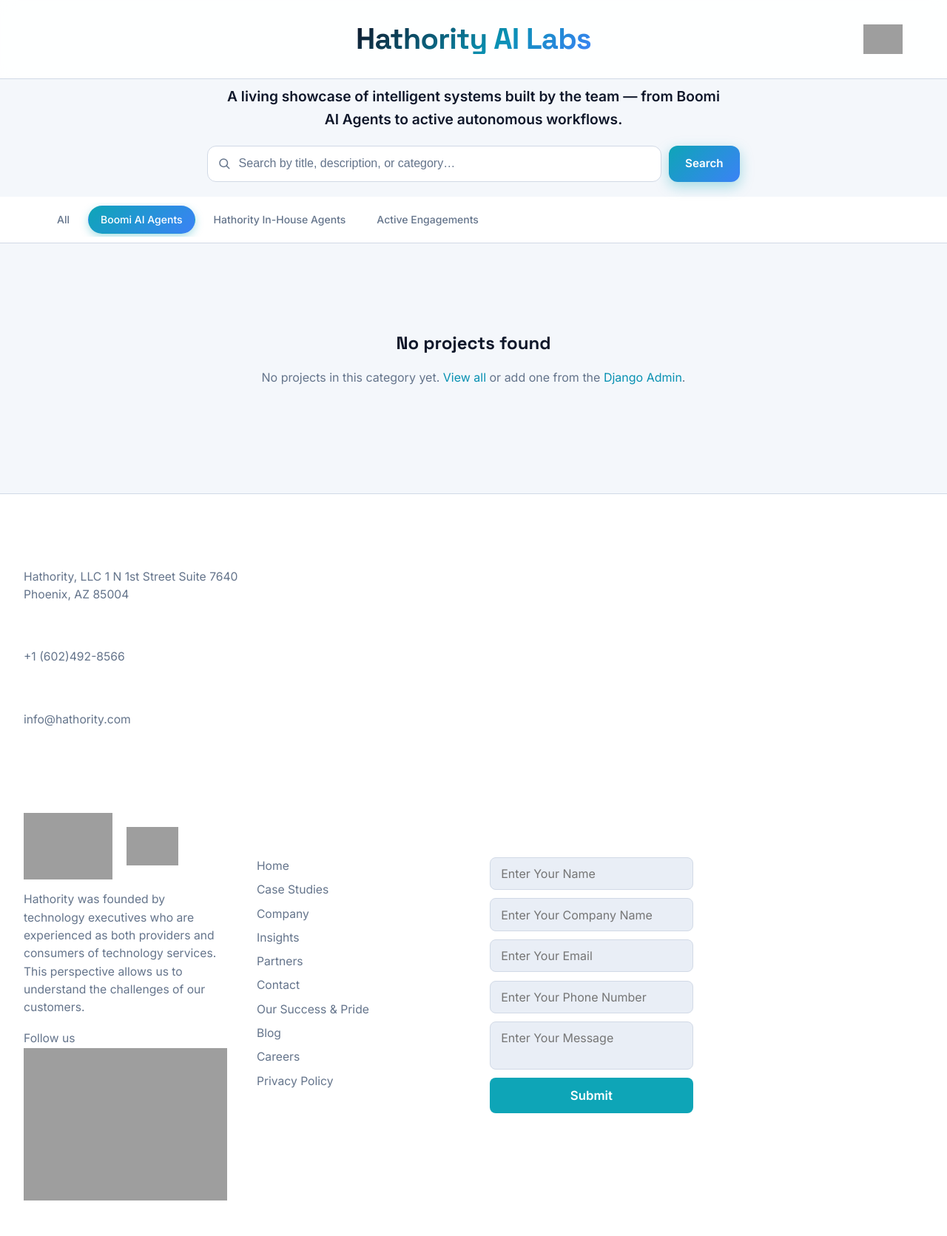
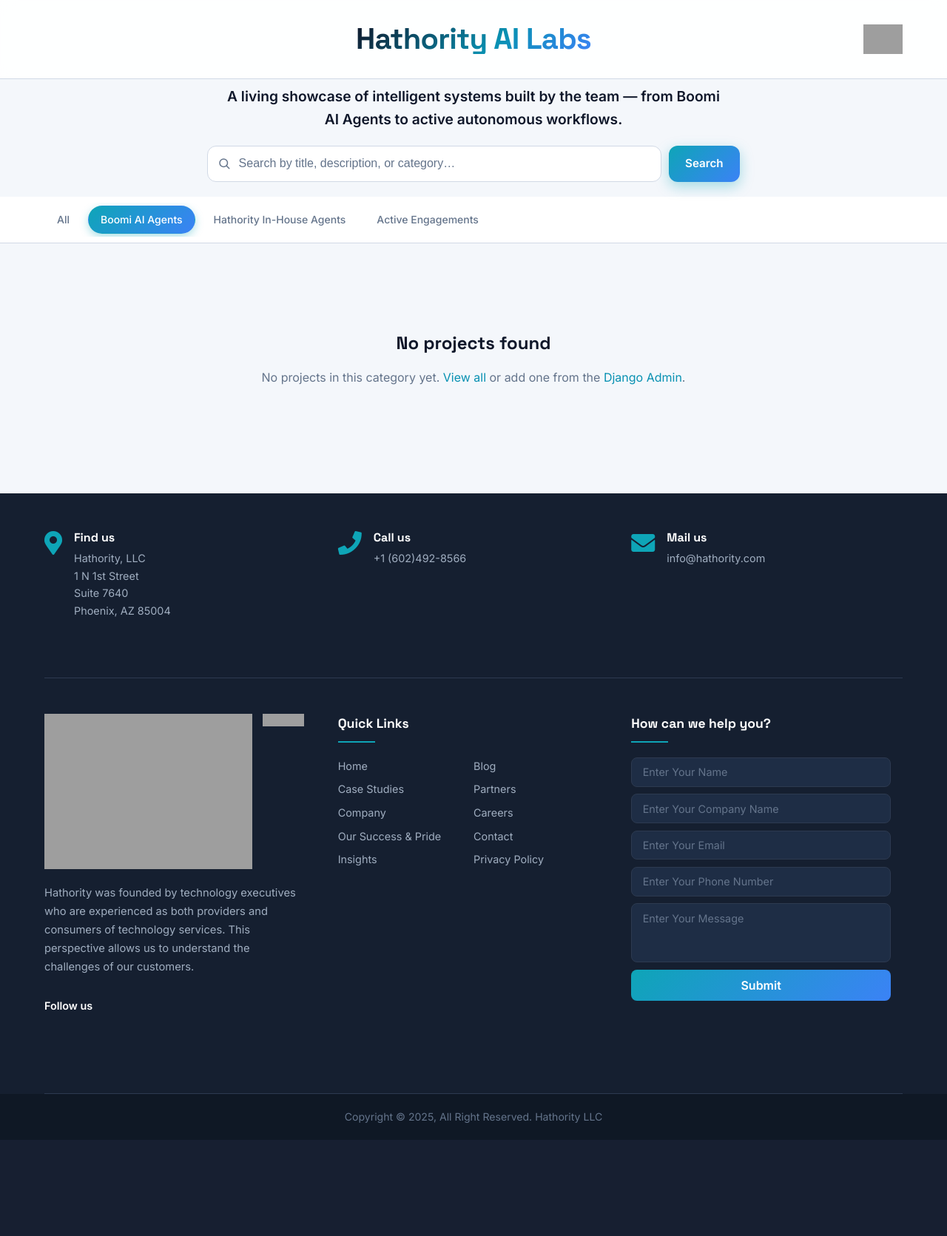
Before and after one commit to MSaitejaGoud/hathority-ai-labs, a Django app: page / in a window 1280 px wide. Shown: the whole page at 74% size. After the commit the page ends 1518 px from the top, so only its background shows below. Run offline with Django 5.2, Linux system fonts and the light colour scheme; data that the repository does not hold is empty; grey boxes are pictures that could not be loaded.

Commit message:
Fix: Improved footer structure

```diff
--- a/projects/templates/projects/base.html
+++ b/projects/templates/projects/base.html
@@ -7,7 +7,8 @@
   <meta name="description" content="Hathority AI Labs — explore AI agents, automations, and active agents built by our team." />
   <title>{% block title %}Hathority AI Labs{% endblock %}</title>
 
-  <link rel="stylesheet" href="{% static 'css/style.css' %}?v=3" />
+  <link rel="stylesheet" href="{% static 'css/style.css' %}?v=4" />
+  <link rel="stylesheet" href="https://cdnjs.cloudflare.com/ajax/libs/font-awesome/5.15.4/css/all.min.css" />
   <link rel="preconnect" href="https://fonts.googleapis.com" />
   <link rel="preconnect" href="https://fonts.gstatic.com" crossorigin />
   <link href="https://fonts.googleapis.com/css2?family=Inter:wght@400;500;600;700&family=Space+Grotesk:wght@600;700&display=swap" rel="stylesheet" />
@@ -27,60 +28,103 @@
     {% block content %}{% endblock %}
   </main>
 
-  <footer class="site-footer">
-    <div class="footer-main">
-      <div class="footer-row-top">
-        <div class="footer-col footer-contact">
-          <h3>Find us</h3>
-          <p>Hathority, LLC 1 N 1st Street Suite 7640 Phoenix, AZ 85004</p>
-          <h3>Call us</h3>
-          <p>+1 (602)492-8566</p>
-          <h3>Mail us</h3>
-          <p>info@hathority.com</p>
+  <footer class="footer-section">
+    <div class="container">
+      <div class="footer-cta pt-5 pb-5">
+        <div class="row">
+          <div class="col-xl-4 col-md-4 mb-30">
+            <div class="single-cta">
+              <i class="fas fa-map-marker-alt"></i>
+              <div class="cta-text">
+                <h4>Find us</h4>
+                <span>Hathority, LLC<br>1 N 1st Street<br>Suite 7640<br>Phoenix, AZ 85004</span>
               </div>
             </div>
-      <hr class="footer-divider">
-      <div class="footer-row-bottom">
-        <div class="footer-col footer-brand">
-          <div class="footer-logo-row">
-            <img src="https://hathority.com/wp-content/themes/hath/assets/images/hathority-logo2024-white.svg" alt="Hathority Logo" class="footer-logo-img">
-            <img src="https://hathority.com/img2025/Hathority_LLC_US_English_2025_Certification_Badge.png" alt="Great Place to Work" class="footer-badge-img">
           </div>
-          <div class="footer-brand-text">
-            <!-- <strong>HATHORITY</strong><br> -->
-            <!-- <span>AI.<span class="dot">•</span>Data.<span class="dot">•</span>Cloud</span> -->
-          </div>
-          <p class="footer-desc">Hathority was founded by technology executives who are experienced as both providers and consumers of technology services. This perspective allows us to understand the challenges of our customers.</p>
-          <div class="footer-social">
-            <span>Follow us</span>
-            <a href="https://www.linkedin.com/company/hathority-llc---integration-experts" target="_blank" class="footer-social-link"><img src="https://cdn.jsdelivr.net/gh/simple-icons/simple-icons/icons/linkedin.svg" alt="LinkedIn" class="footer-social-icon"></a>
+          <div class="col-xl-4 col-md-4 mb-30">
+            <div class="single-cta">
+              <i class="fa fa-phone"></i>
+              <div class="cta-text">
+                <h4>Call us</h4>
+                <span>+1 (602)492-8566</span>
               </div>
             </div>
-        <div class="footer-col footer-links">
+          </div>
+          <div class="col-xl-4 col-md-4 mb-30">
+            <div class="single-cta">
+              <i class="fa fa-envelope"></i>
+              <div class="cta-text">
+                <h4>Mail us</h4>
+                <span>info@hathority.com</span>
+              </div>
+            </div>
+          </div>
+        </div>
+      </div>
+      <div class="footer-content pt-5 pb-5">
+        <div class="row">
+          <div class="col-xl-4 col-lg-4 mb-50">
+            <div class="footer-widget">
+              <div class="footer-logo">
+                <a href="https://hathority.com/"><img src="https://hathority.com/wp-content/themes/hath/assets/images/hathority-logo2024-white.svg" alt="" style="width:80%;float:left;"></a>
+                <a href="https://www.greatplacetowork.com/certified-company/7088849" target="_blank"><img src="https://hathority.com/img2025/Hathority_LLC_US_English_2025_Certification_Badge.png" alt="" class="img-fluid" style="width:16%;float:left;margin-top:-25px;margin-left:4%;"></a>
+              </div>
+              <div class="footer-text">
+                <p>Hathority was founded by technology executives who are experienced as both providers and consumers of technology services. This perspective allows us to understand the challenges of our customers.</p>
+              </div>
+              <div class="footer-social-icon">
+                <span>Follow us</span>
+                <a href="https://www.linkedin.com/company/hathority-llc---integration-experts" target="_blank"><i class="fa fa-linkedin-square bg-gradient"></i></a>
+              </div>
+            </div>
+          </div>
+          <div class="col-xl-4 col-lg-4 col-md-6 mb-30">
+            <div class="footer-widget">
+              <div class="footer-widget-heading">
                 <h3>Quick Links</h3>
+              </div>
               <ul>
                 <li><a href="https://hathority.com/">Home</a></li>
                 <li><a href="https://hathority.com/casestudies">Case Studies</a></li>
                 <li><a href="https://hathority.com/company">Company</a></li>
+                <li><a href="https://hathority.com/our-customers-success-our-pride">Our Success &amp; Pride</a></li>
                 <li><a href="https://hathority.com/insights">Insights</a></li>
+                <li><a href="https://hathority.com/blog">Blog</a></li>
                 <li><a href="https://hathority.com/partners">Partners</a></li>
+                <li><a href="https://hathority.com/careers">Careers</a></li>
                 <li><a href="https://hathority.com/contact">Contact</a></li>
-            <li><a href="https://hathority.com/our-customers-success-our-pride">Our Success &amp; Pride</a></li>
-            <li><a href="https://hathority.com/blog">Blog</a></li>
-            <li><a href="https://hathority.com/careers">Careers</a></li>
                 <li><a href="https://hathority.com/privacy-policy">Privacy Policy</a></li>
               </ul>
             </div>
-        <div class="footer-col footer-help">
+          </div>
+          <div class="col-xl-4 col-lg-4 col-md-6 mb-50">
+            <div class="footer-widget">
+              <div class="footer-widget-heading">
                 <h3>How can we help you?</h3>
+              </div>
+              <div class="subscribe-form">
                 <form class="footer-form">
-            <input type="text" placeholder="Enter Your Name" required>
-            <input type="text" placeholder="Enter Your Company Name">
-            <input type="email" placeholder="Enter Your Email" required>
-            <input type="tel" placeholder="Enter Your Phone Number">
-            <textarea placeholder="Enter Your Message" required></textarea>
-            <button type="submit">Submit</button>
+                  <input type="text" name="your-name" placeholder="Enter Your Name" required>
+                  <input type="text" name="CompanyName" placeholder="Enter Your Company Name" required>
+                  <input type="email" name="your-email" placeholder="Enter Your Email" required>
+                  <input type="tel" name="your-tel" placeholder="Enter Your Phone Number" required>
+                  <textarea name="your-message" placeholder="Enter Your Message"></textarea>
+                  <input type="submit" value="Submit">
                 </form>
+              </div>
+            </div>
+          </div>
+        </div>
+      </div>
+    </div>
+    <div class="copyright-area">
+      <div class="container">
+        <div class="row">
+          <div class="col-xl-12 col-lg-12 text-center">
+            <div class="copyright-text">
+              <p>Copyright &copy; 2025, All Right Reserved. Hathority LLC</p>
+            </div>
+          </div>
         </div>
       </div>
     </div>
--- a/static/css/style.css
+++ b/static/css/style.css
@@ -131,189 +131,175 @@ body {
 .site-main { flex: 1; }
 .section { padding: 2rem 1.25rem 4rem; }
 
-.site-footer {
-  border-top: 1px solid var(--border);
-  background: var(--bg-elev);
-  color: var(--text-muted);
-  font-size: .98rem;
-  padding: 0;
+/* ---------- Footer ---------- */
+.footer-section {
+  background: #151f30;
+  color: #a0aec0;
+  font-size: .95rem;
 }
 
-.footer-main {
+.footer-cta {
+  border-bottom: 1px solid #2d3a50;
+}
+.pt-5 { padding-top: 3rem; }
+.pb-5 { padding-bottom: 3rem; }
+
+.row {
   display: flex;
   flex-wrap: wrap;
-  justify-content: space-between;
+  margin: 0 -15px;
+}
+.col-xl-4, .col-lg-4, .col-md-4, .col-md-6 {
+  padding: 0 15px;
+  flex: 0 0 33.333%;
+  max-width: 33.333%;
+}
+.col-xl-12 { flex: 0 0 100%; max-width: 100%; }
+.mb-30 { margin-bottom: 1.875rem; }
+.mb-50 { margin-bottom: 3.125rem; }
+
+.single-cta {
+  display: flex;
   align-items: flex-start;
-  max-width: 1400px;
-  margin: 0 auto;
-  padding: 2.5rem 2rem 1.5rem 2rem;
-  gap: 2.5rem;
+  gap: 1rem;
+}
+.single-cta i {
+  font-size: 2rem;
+  color: var(--primary);
+  margin-top: .2rem;
+  flex-shrink: 0;
+}
+.cta-text h4 {
+  color: #fff;
+  font-size: 1rem;
+  margin: 0 0 .25rem;
+  font-family: var(--font-display);
+}
+.cta-text span {
+  color: #a0aec0;
+  font-size: .9rem;
+  line-height: 1.6;
 }
 
-.footer-col {
-  flex: 1 1 220px;
-  min-width: 220px;
-  max-width: 340px;
-  margin-bottom: 1.5rem;
+.footer-content {
+  border-bottom: 1px solid #2d3a50;
 }
 
-.footer-contact h3,
-.footer-links h3,
-.footer-help h3 {
-  color: #fff;
-  font-size: 1.2rem;
-  margin-bottom: .7rem;
-  font-family: var(--font-display);
+.footer-widget { padding-right: 1rem; }
+
+.footer-logo {
+  overflow: hidden;
+  margin-bottom: 1.25rem;
+}
+.footer-logo::after { content: ''; display: table; clear: both; }
+
+.footer-text p {
+  color: #a0aec0;
+  font-size: .92rem;
+  line-height: 1.7;
+  margin-bottom: 1.25rem;
 }
 
-.footer-contact p {
-  margin: 0 0 1.1rem 0;
-  color: var(--text-muted);
+.footer-social-icon {
+  display: flex;
+  align-items: center;
+  gap: .75rem;
+}
+.footer-social-icon span {
+  color: #fff;
+  font-weight: 600;
+  font-size: .9rem;
+}
+.footer-social-icon a { color: #a0aec0; font-size: 1.6rem; transition: color .2s; }
+.footer-social-icon a:hover { color: var(--primary); }
+.footer-social-icon .bg-gradient { color: #0077b5; }
+
+.footer-widget-heading h3 {
+  color: #fff;
+  font-size: 1.1rem;
+  font-family: var(--font-display);
+  margin: 0 0 1.25rem;
+  position: relative;
+  padding-bottom: .75rem;
+}
+.footer-widget-heading h3::before {
+  content: '';
+  position: absolute;
+  left: 0;
+  bottom: 0;
+  width: 50px;
+  height: 2px;
+  background: var(--primary);
 }
 
-.footer-logo-row {
-  display: flex;
-  align-items: center;
-  gap: 1.2rem;
-  margin-bottom: .7rem;
-}
-.footer-logo-img {
-  width: 120px;
-  height: auto;
-}
-.footer-badge-img {
-  width: 70px;
-  height: auto;
-}
-.footer-brand-text {
-  font-family: var(--font-display);
-  font-size: 1.3rem;
-  color: #fff;
-  margin-bottom: .5rem;
-}
-.footer-brand-text .dot {
-  color: var(--warning);
-  font-size: 1.1em;
-  margin: 0 .2em;
-}
-.footer-desc {
-  color: var(--text-muted);
-  font-size: .98rem;
-  margin-bottom: 1.1rem;
-}
-.footer-main {
-  max-width: 1400px;
-  margin: 0 auto;
-  padding: 0 2rem 1.5rem 2rem;
-}
-.footer-row-top {
-  display: flex;
-  flex-wrap: wrap;
-  justify-content: flex-start;
-  align-items: flex-start;
-  padding-top: 2.5rem;
-  padding-bottom: 0.5rem;
-}
-.footer-row-bottom {
-  display: flex;
-  flex-wrap: wrap;
-  justify-content: space-between;
-  align-items: flex-start;
-  gap: 2.5rem;
-  padding-top: 1.5rem;
-}
-.footer-divider {
-  border: none;
-  border-top: 1.5px solid var(--border);
-  margin: 0;
-}
-.footer-col {
-  flex: 1 1 220px;
-  min-width: 220px;
-  max-width: 340px;
-  margin-bottom: 1.5rem;
-}
-  @media (max-width: 900px) {
-    .footer-main {
-      padding: 0 1rem 1rem 1rem;
-    }
-    .footer-row-top,
-    .footer-row-bottom {
-      flex-direction: column;
-      gap: 2rem;
-      padding-top: 1.5rem;
-    }
-    .footer-col {
-      max-width: 100%;
-    }
-  }
-  background: var(--primary);
-}
-.footer-social-icon {
-  width: 22px;
-  height: 22px;
-  filter: invert(1);
-}
-.footer-links ul {
+.footer-widget ul {
   list-style: none;
   padding: 0;
   margin: 0;
+  columns: 2;
+  column-gap: 1rem;
 }
-.footer-links li {
-  margin-bottom: .5rem;
+.footer-widget ul li { margin-bottom: .5rem; }
+.footer-widget ul li a {
+  color: #a0aec0;
+  font-size: .9rem;
+  transition: color .2s, padding-left .2s;
 }
-.footer-links a {
-  color: var(--text-muted);
-  text-decoration: none;
-  transition: color .2s;
+.footer-widget ul li a:hover {
+  color: var(--primary);
+  padding-left: .4rem;
 }
-.footer-links a:hover {
-  color: var(--primary-2);
-}
-.footer-help .footer-form {
+
+.subscribe-form .footer-form {
   display: flex;
   flex-direction: column;
-  gap: .7rem;
+  gap: .6rem;
 }
-.footer-help input,
-.footer-help textarea {
-  background: var(--surface-2);
-  border: 1px solid var(--border);
-  color: var(--text);
+.subscribe-form input,
+.subscribe-form textarea {
+  background: #1e2d45;
+  border: 1px solid #2d3a50;
+  color: #e2e8f0;
   border-radius: var(--radius-sm);
-  padding: .7rem .9rem;
-  font-size: 1rem;
+  padding: .65rem .9rem;
+  font-size: .9rem;
   font-family: var(--font-body);
+  width: 100%;
   resize: none;
 }
-.footer-help textarea {
-  min-height: 60px;
-  max-height: 120px;
-}
-.footer-help button {
-  background: var(--primary);
+.subscribe-form input::placeholder,
+.subscribe-form textarea::placeholder { color: #64748b; }
+.subscribe-form textarea { min-height: 80px; }
+.subscribe-form input[type="submit"] {
+  background: linear-gradient(135deg, var(--primary), var(--accent));
   color: #fff;
   border: none;
   border-radius: var(--radius-sm);
-  padding: .7rem 0;
-  font-size: 1.05rem;
+  padding: .7rem;
+  font-size: 1rem;
   font-weight: 600;
   cursor: pointer;
-  transition: background .2s;
+  transition: opacity .2s;
 }
-.footer-help button:hover {
-  background: var(--primary-2);
+.subscribe-form input[type="submit"]:hover { opacity: .88; }
+
+.copyright-area {
+  background: #0f1825;
+  padding: 1.25rem 0;
+  text-align: center;
+}
+.copyright-text p {
+  color: #64748b;
+  margin: 0;
+  font-size: .88rem;
 }
 
 @media (max-width: 900px) {
-  .footer-main {
-    flex-direction: column;
-    gap: 2rem;
-    padding: 2rem 1rem 1rem 1rem;
-  }
-  .footer-col {
+  .col-xl-4, .col-lg-4, .col-md-4, .col-md-6 {
+    flex: 0 0 100%;
     max-width: 100%;
   }
+  .footer-widget ul { columns: 1; }
 }
 
 /* ---------- Hero ---------- */
```
Lines whose indentation alone changed are shown as unchanged.
